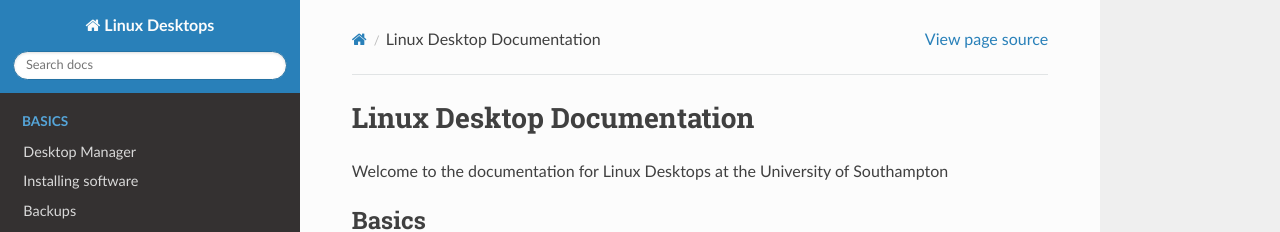
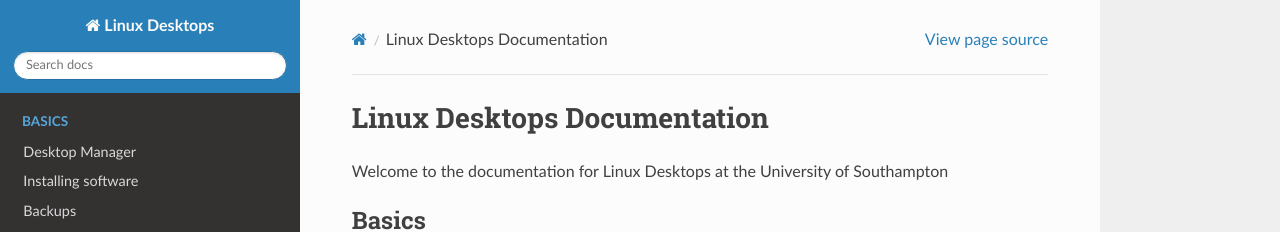
Before and after one commit to southampton/linuxdesktopdocs, a Sphinx documentation site: the page built from docs/index.rst, in a window 1280 px wide and 1333 px high. Shown: the top 232 px of the window. Built offline with Sphinx 7.4.7 and the Read the Docs theme 2.0.0, drawn with Linux system fonts in a browser that asks for light colours.

```diff
--- a/docs/deskctl.rst
+++ b/docs/deskctl.rst
@@ -15,6 +15,8 @@ Desktop manager allows you to:
 * Install software, including University provided software
 * Manage permissions (change who can do what)
 * Check the status of backups
+* Start a backup on demand
 * Check the software update status
 * Check the health of the system
 * View the system hardware information
+* Open this documentation
--- a/docs/index.rst
+++ b/docs/index.rst
@@ -1,5 +1,5 @@
-Linux Desktop Documentation
-===========================
+Linux Desktops Documentation
+============================
 
 Welcome to the documentation for Linux Desktops at the University of Southampton
 
```
